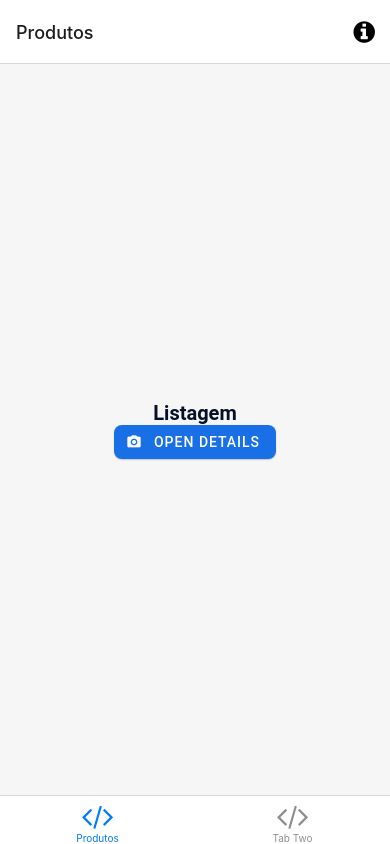
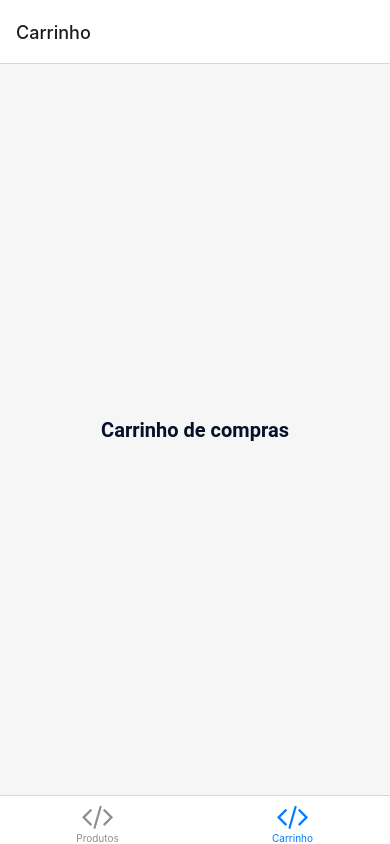
Before and after one commit to Daniel-Conte/Compra-Feita-MOBILE, a React Native app: screen /Carrinho in a window 390 px wide. Built offline with nearby package versions, Linux system fonts and the light colour scheme.

Commit message:
feat(navigation): :sparkles: adiciona navegacao base para o carrinho de compras
screen para teste

```diff
--- /dev/null
+++ b/src/navigation/BottomTabNavigator/CarrinhoNavigator.tsx
@@ -0,0 +1,16 @@
+import { createNativeStackNavigator } from '@react-navigation/native-stack';
+
+import CarrinhoList from '@screens/Carrinho/List';
+import { CarrinhoStackParamList } from '../types';
+
+const Stack = createNativeStackNavigator<CarrinhoStackParamList>();
+
+const CarrinhoNavigator = () => {
+  return (
+    <Stack.Navigator>
+      <Stack.Screen name="CarrinhoList" component={CarrinhoList} options={{ headerShown: false }} />
+    </Stack.Navigator>
+  );
+};
+
+export default CarrinhoNavigator;
--- a/src/navigation/BottomTabNavigator/index.tsx
+++ b/src/navigation/BottomTabNavigator/index.tsx
@@ -4,7 +4,7 @@ import { createBottomTabNavigator } from '@react-navigation/bottom-tabs';
 import { FontAwesome } from '@expo/vector-icons';
 
 import ProdutosNavigator from './ProdutosNavigator';
-import TabTwoScreen from '@screens/TabTwoScreen';
+import CarrinhoNavigator from './CarrinhoNavigator';
 import { RootTabParamList, RootTabScreenProps } from '../types';
 
 const BottomTab = createBottomTabNavigator<RootTabParamList>();
@@ -29,11 +29,12 @@ const BottomTabNavigator = () => {
           ),
         })}
       />
+
       <BottomTab.Screen
-        name="TabTwo"
-        component={TabTwoScreen}
+        name="Carrinho"
+        component={CarrinhoNavigator}
         options={{
-          title: 'Tab Two',
+          title: 'Carrinho',
           tabBarIcon: ({ color }) => <TabBarIcon name="code" color={color} />,
         }}
       />
--- /dev/null
+++ b/src/screens/Carrinho/List.tsx
@@ -0,0 +1,27 @@
+import { StyleSheet, View } from 'react-native';
+import { Text } from 'react-native-paper';
+
+import { CarrinhoStackScreenProps } from '@navigation/types';
+
+const CarrinhoList = ({ navigation }: CarrinhoStackScreenProps<'CarrinhoList'>) => {
+  return (
+    <View style={styles.container}>
+      <Text style={styles.title}>Carrinho de compras</Text>
+    </View>
+  );
+};
+
+const styles = StyleSheet.create({
+  container: {
+    flex: 1,
+    alignItems: 'center',
+    justifyContent: 'center',
+    backgroundColor: '#f6f6f6',
+  },
+  title: {
+    fontSize: 20,
+    fontWeight: 'bold',
+  },
+});
+
+export default CarrinhoList;
```
Also changed, not shown: src/navigation/types.ts (+12 -1 lines).
